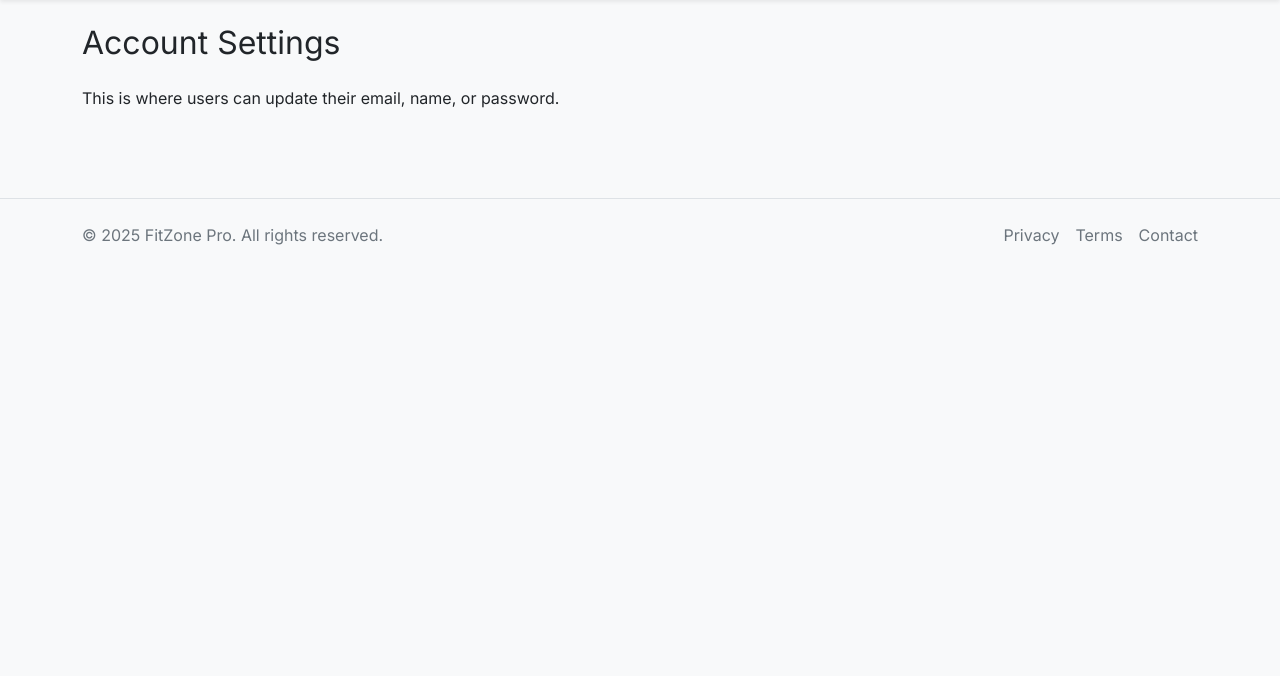
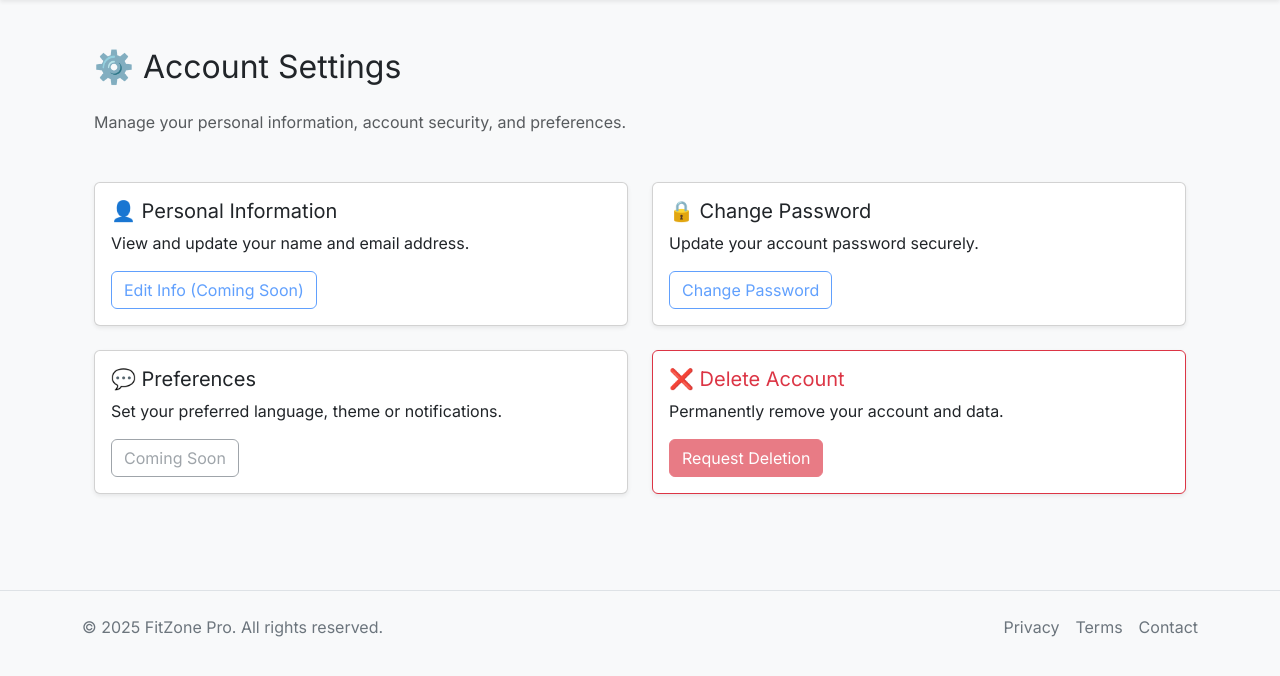
Before and after one commit to Danut89/Milestone-Project-4, a Django app: page /profile/settings/ in a window 1280 px wide. Shown: the part 56-732 px from the top of the page. Run offline with Django 5.2, Linux system fonts and the light colour scheme; the visitor is signed in with stand-in values (Sample User, id 1).

Commit message:
Created dashboard and settings page for the profile

```diff
--- a/profiles/templates/profiles/settings.html
+++ b/profiles/templates/profiles/settings.html
@@ -1,6 +1,57 @@
 {% extends "base.html" %}
 {% block title %}Profile Settings{% endblock %}
+
 {% block content %}
-<h2 class="mb-4">Account Settings</h2>
-<p>This is where users can update their email, name, or password.</p>
+<div class="container py-4">
+  <h2 class="mb-4">⚙️ Account Settings</h2>
+  <p class="text-muted">Manage your personal information, account security, and preferences.</p>
+
+  <div class="row g-4 mt-4">
+
+    <!-- 👤 Personal Info -->
+    <div class="col-12 col-md-6">
+      <div class="card shadow-sm">
+        <div class="card-body">
+          <h5 class="card-title">👤 Personal Information</h5>
+          <p class="card-text">View and update your name and email address.</p>
+          <a href="#" class="btn btn-outline-primary disabled">Edit Info (Coming Soon)</a>
+        </div>
+      </div>
+    </div>
+
+    <!-- 🔒 Password -->
+    <div class="col-12 col-md-6">
+      <div class="card shadow-sm">
+        <div class="card-body">
+          <h5 class="card-title">🔒 Change Password</h5>
+          <p class="card-text">Update your account password securely.</p>
+          <a href="#" class="btn btn-outline-primary disabled">Change Password</a>
+        </div>
+      </div>
+    </div>
+
+    <!-- 💬 Preferences -->
+    <div class="col-12 col-md-6">
+      <div class="card shadow-sm">
+        <div class="card-body">
+          <h5 class="card-title">💬 Preferences</h5>
+          <p class="card-text">Set your preferred language, theme or notifications.</p>
+          <a href="#" class="btn btn-outline-secondary disabled">Coming Soon</a>
+        </div>
+      </div>
+    </div>
+
+    <!-- ❌ Account Deletion -->
+    <div class="col-12 col-md-6">
+      <div class="card shadow-sm border-danger">
+        <div class="card-body">
+          <h5 class="card-title text-danger">❌ Delete Account</h5>
+          <p class="card-text">Permanently remove your account and data.</p>
+          <a href="#" class="btn btn-danger disabled">Request Deletion</a>
+        </div>
+      </div>
+    </div>
+
+  </div>
+</div>
 {% endblock %}
```
Also changed, not shown: profiles/templates/profiles/dashboard.html (+51 -10 lines).
